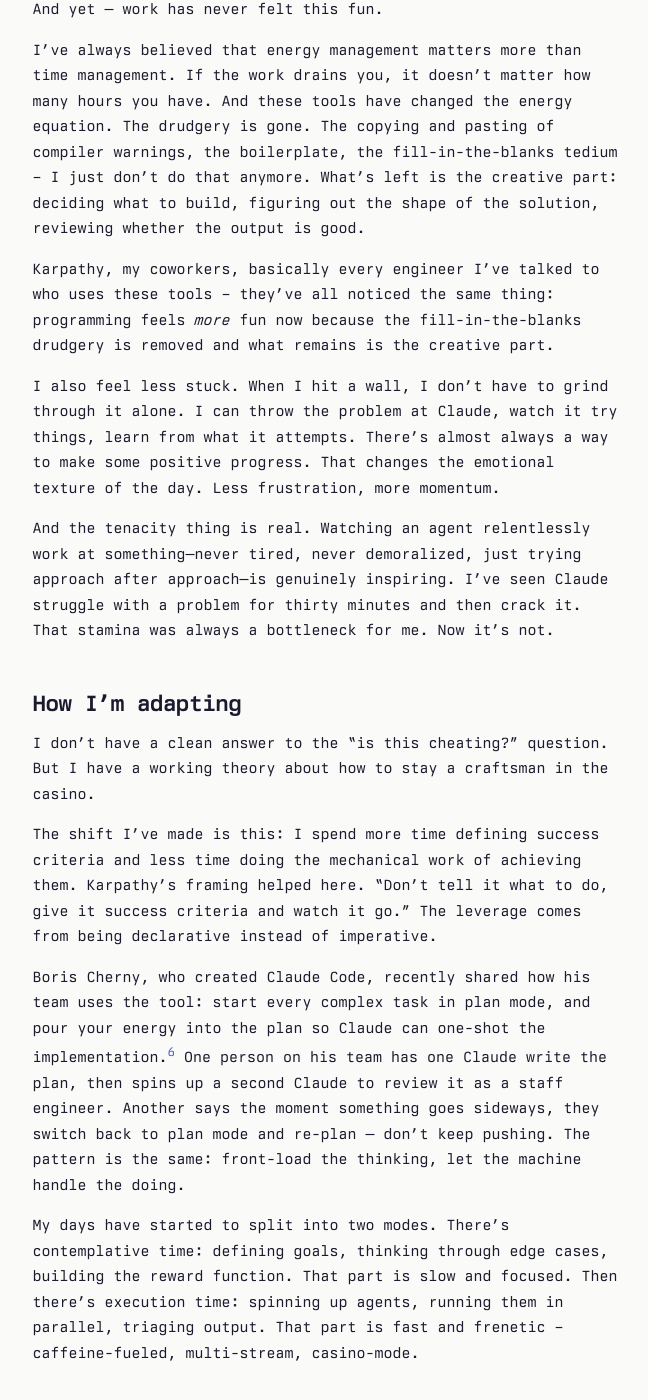
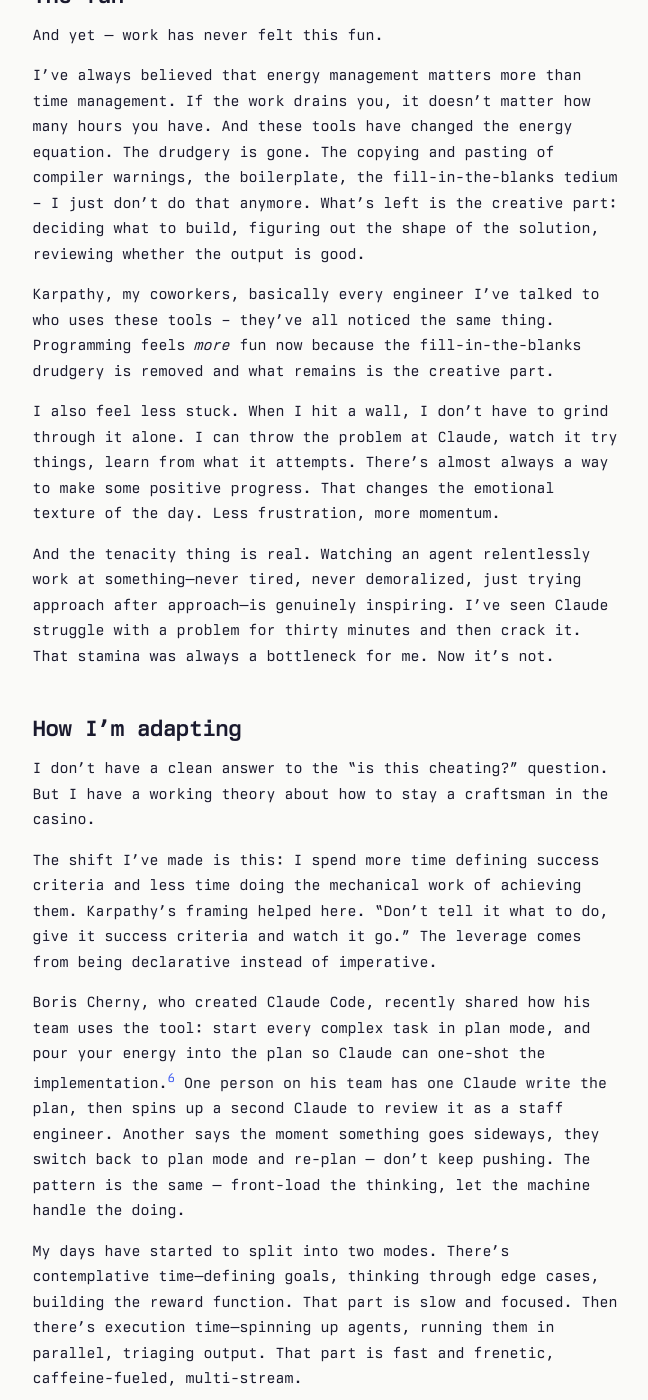
Before and after one commit to dmarticus/dmarticus.github.io, a Jekyll site: the page built from _posts/2026-02-02-spinning-the-wheel.md, in a window 1280 px wide and 1400 px high, scrolled down 2066 px. Shown: the whole window, without its empty margins (165-813 px from the left). Built offline with Jekyll 4.4.1, drawn with Linux system fonts in a browser that asks for light colours; some of the changed text lies outside the part shown.

Commit message:
she's ready

```diff
--- a/_posts/2026-02-02-spinning-the-wheel.md
+++ b/_posts/2026-02-02-spinning-the-wheel.md
@@ -33,7 +33,7 @@
 
 I've always believed that energy management matters more than time management. If the work drains you, it doesn't matter how many hours you have. And these tools have changed the energy equation. The drudgery is gone. The copying and pasting of compiler warnings, the boilerplate, the fill-in-the-blanks tedium – I just don't do that anymore. What's left is the creative part: deciding what to build, figuring out the shape of the solution, reviewing whether the output is good.
 
-Karpathy, my coworkers, basically every engineer I've talked to who uses these tools – they've all noticed the same thing: programming feels *more* fun now because the fill-in-the-blanks drudgery is removed and what remains is the creative part.
+Karpathy, my coworkers, basically every engineer I've talked to who uses these tools – they've all noticed the same thing. Programming feels *more* fun now because the fill-in-the-blanks drudgery is removed and what remains is the creative part.
 
 I also feel less stuck. When I hit a wall, I don't have to grind through it alone. I can throw the problem at Claude, watch it try things, learn from what it attempts. There's almost always a way to make some positive progress. That changes the emotional texture of the day. Less frustration, more momentum.
 
@@ -45,13 +45,13 @@
 
 The shift I've made is this: I spend more time defining success criteria and less time doing the mechanical work of achieving them. Karpathy's framing helped here. "Don't tell it what to do, give it success criteria and watch it go." The leverage comes from being declarative instead of imperative.
 
-Boris Cherny, who created Claude Code, recently shared how his team uses the tool: start every complex task in plan mode, and pour your energy into the plan so Claude can one-shot the implementation.[^bcherny] One person on his team has one Claude write the plan, then spins up a second Claude to review it as a staff engineer. Another says the moment something goes sideways, they switch back to plan mode and re-plan — don't keep pushing. The pattern is the same: front-load the thinking, let the machine handle the doing.
+Boris Cherny, who created Claude Code, recently shared how his team uses the tool: start every complex task in plan mode, and pour your energy into the plan so Claude can one-shot the implementation.[^bcherny] One person on his team has one Claude write the plan, then spins up a second Claude to review it as a staff engineer. Another says the moment something goes sideways, they switch back to plan mode and re-plan — don't keep pushing. The pattern is the same — front-load the thinking, let the machine handle the doing.
 
-My days have started to split into two modes. There's contemplative time: defining goals, thinking through edge cases, building the reward function. That part is slow and focused. Then there's execution time: spinning up agents, running them in parallel, triaging output. That part is fast and frenetic – caffeine-fueled, multi-stream, casino-mode.
+My days have started to split into two modes. There's contemplative time—defining goals, thinking through edge cases, building the reward function. That part is slow and focused. Then there's execution time—spinning up agents, running them in parallel, triaging output. That part is fast and frenetic, caffeine-fueled, multi-stream.
 
 ## What still matters
 
-The contemplative work is what makes the casino work productive instead of just fun. Without it, I'm just pulling levers and hoping.
+The contemplative work is what makes the execution productive instead of just fun. Without it, I'm just pulling levers and hoping.
 
 For frontend work, this means developing strong taste. Can I look at the output and *feel* whether it's right? Does the UI make sense? Are the interactions smooth? I've been spending more time on what Jim Nielsen calls "sanding the UI" – the patient, iterative work of smoothing rough edges until something feels right.[^sanding] The agent can generate a component, but I'm the one who has to sand it.
 
```
Also changed, not shown: other parts of _posts/2026-02-02-spinning-the-wheel.md (+3 -3 lines).
